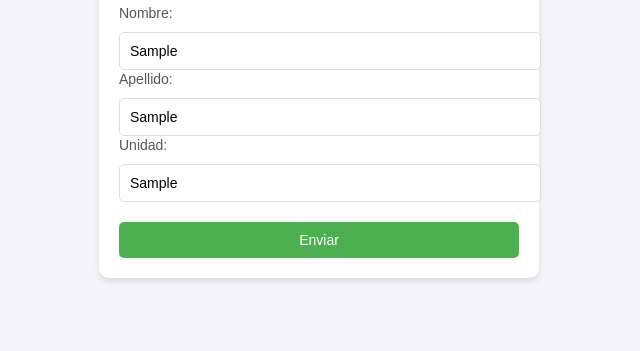
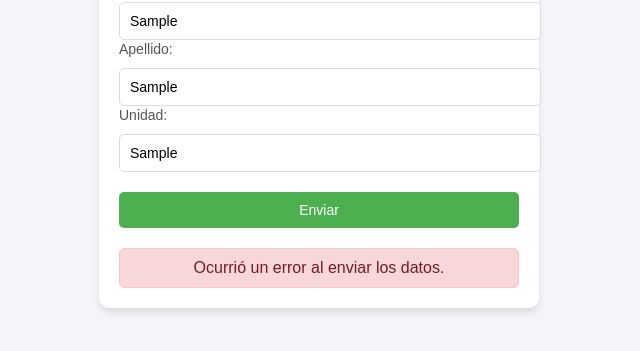
Before and after one commit to miguelangel2001/asistencia, a plain HTML site: page index.html in a window 1280 px wide. Both pictures are taken after typing "Sample", "Sample", "Sample" into the empty fields and a click on the button "Enviar". Shown: the part 309-660 px from the top of the page, without its empty margins (321-961 px from the left). Drawn offline with Linux system fonts and the light colour scheme; no server answers.

Commit message:
index.html

```diff
--- a/index.html
+++ b/index.html
@@ -53,15 +53,22 @@
         button:hover {
             background-color: #45a049;
         }
-        .success-message {
+        .success-message, .error-message {
             display: none;
             margin-top: 20px;
             padding: 10px;
+            border-radius: 5px;
+            text-align: center;
+        }
+        .success-message {
             background-color: #d4edda;
             color: #155724;
             border: 1px solid #c3e6cb;
-            border-radius: 5px;
-            text-align: center;
+        }
+        .error-message {
+            background-color: #f8d7da;
+            color: #721c24;
+            border: 1px solid #f5c6cb;
         }
     </style>
 </head>
@@ -81,40 +88,46 @@
             <button type="submit">Enviar</button>
         </form>
 
-        <!-- Mensaje de éxito -->
+        <!-- Mensajes -->
         <div id="successMessage" class="success-message">
             ¡Datos enviados con éxito!
+        </div>
+        <div id="errorMessage" class="error-message">
+            Ocurrió un error al enviar los datos.
         </div>
     </div>
 
     <script>
         const form = document.getElementById('registroForm');
         const successMessage = document.getElementById('successMessage');
+        const errorMessage = document.getElementById('errorMessage');
 
         form.addEventListener('submit', function (e) {
-            e.preventDefault(); // Prevenir el envío del formulario para manejarlo manualmente
+            e.preventDefault(); // Evitar redirección del formulario
 
-            // Obtener datos del formulario
+            // Crear un objeto con los datos del formulario
             const formData = new FormData(form);
 
-            // Enviar datos al servidor usando fetch
+            // Enviar los datos al servidor usando fetch
             fetch('http://localhost:8080/empresa/guardarDatos.jsp', {
                 method: 'POST',
                 body: formData
             })
             .then(response => {
                 if (response.ok) {
-                    // Mostrar el mensaje de éxito
+                    // Mostrar mensaje de éxito
                     successMessage.style.display = 'block';
-                    form.reset(); // Reiniciar el formulario
+                    errorMessage.style.display = 'none';
+                    form.reset(); // Reiniciar formulario
                 } else {
-                    // Mostrar un error si ocurre algo
-                    alert('Error al enviar los datos. Inténtalo de nuevo.');
+                    throw new Error('Error al registrar los datos en el servidor.');
                 }
             })
             .catch(error => {
+                // Mostrar mensaje de error
+                successMessage.style.display = 'none';
+                errorMessage.style.display = 'block';
                 console.error('Error:', error);
-                alert('Ocurrió un error al conectar con el servidor.');
             });
         });
     </script>
```
